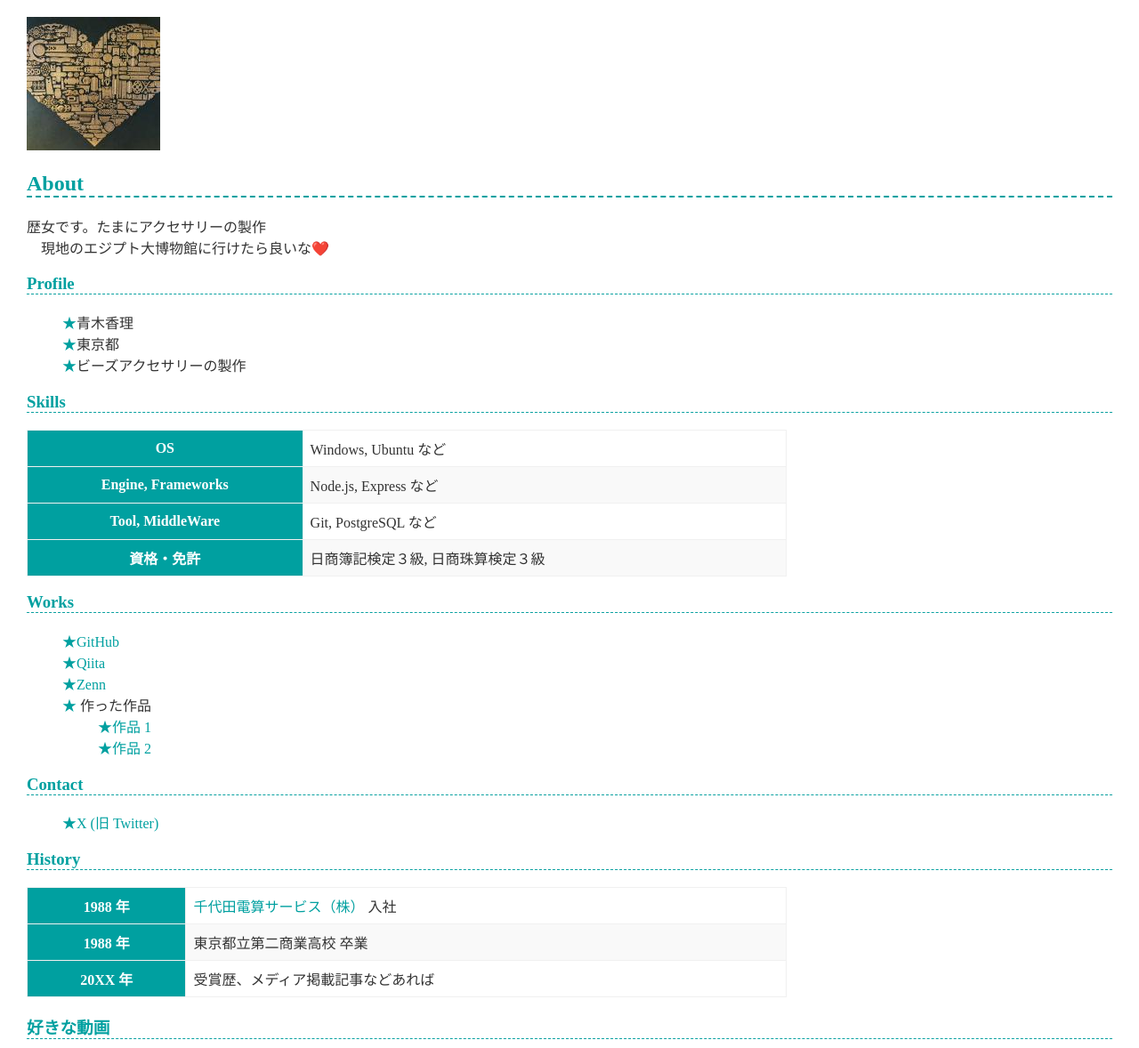
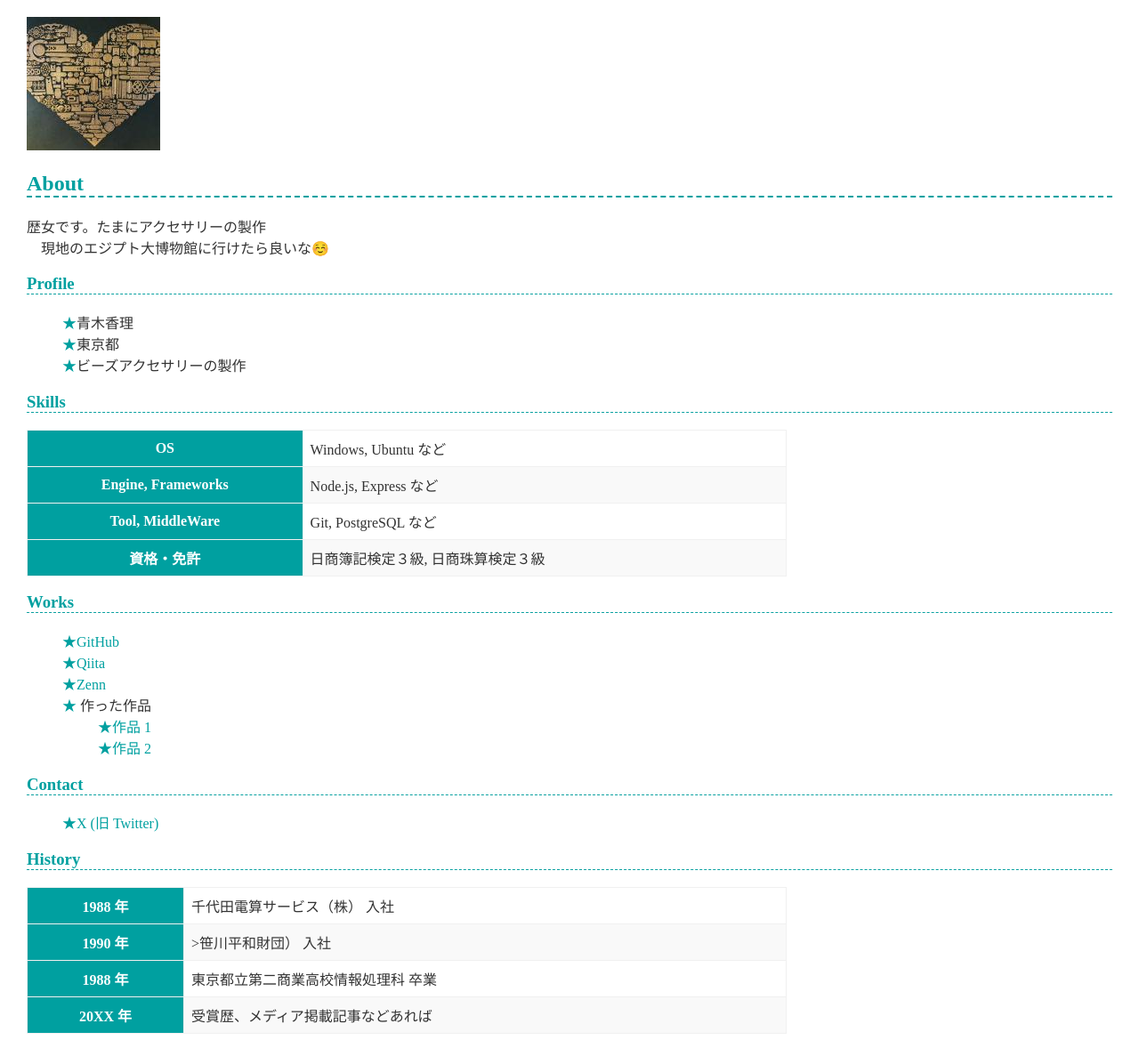
Before and after one commit to 257zs60122aokikaori-ai/aokikaori.github.io-, a plain HTML site: page index.html in a window 1280 px wide. Shown: the part 103-1281 px from the top of the page at 89% size. Drawn offline with Linux system fonts and the light colour scheme.

Commit message:
プログラム修正

```diff
--- a/index.html
+++ b/index.html
@@ -13,7 +13,7 @@
     <h2>About</h2>
     <p>
       歴女です。たまにアクセサリーの製作<br>
-    　現地のエジプト大博物館に行けたら良いな❤️
+    　現地のエジプト大博物館に行けたら良いな☺️
     </p>
 
     <h3>Profile</h3>
@@ -68,11 +68,14 @@
     <table>
       <tr>
         <th>1988 年</th>
-        <td><a href="https://www.chiyodaden.co.jp/">千代田電算サービス（株）</a> 入社</td>
+        <td>千代田電算サービス（株）</a> 入社</td>
       </tr>
       <tr>
+        <th>1990 年</th>
+        <td>>笹川平和財団）</a> 入社</td>
+      </tr>      <tr>
         <th>1988 年</th>
-        <td>東京都立第二商業高校 卒業</td>
+        <td>東京都立第二商業高校情報処理科 卒業</td>
       </tr>
       <tr>
         <th>20XX 年</th>
```
